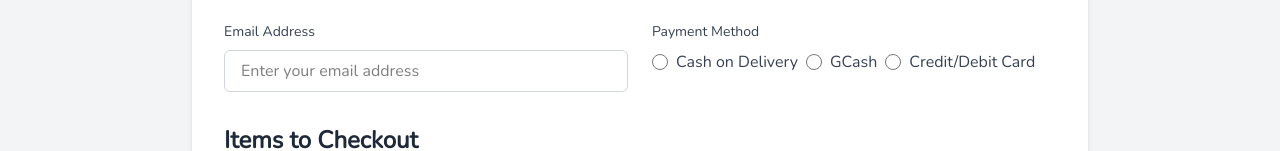
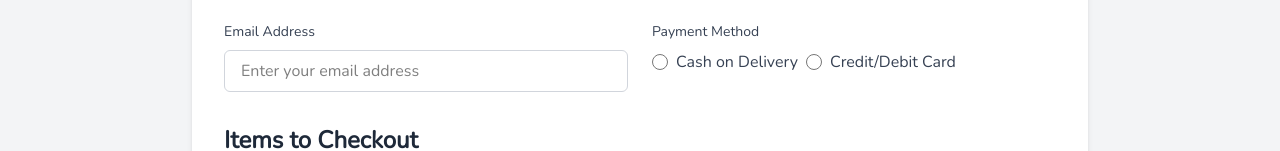
Before and after one commit to gippo05/react-ecommerce-app, a React (Vite) app in the folder front-end/e-commerce-app/: page /checkout in a window 1280 px wide. Shown: the part 308-459 px from the top of the page. Built offline with nearby package versions, Linux system fonts and the light colour scheme.

Commit message:
removed gcash payment method

```diff
--- a/front-end/e-commerce-app/src/pages/checkoutPage.jsx
+++ b/front-end/e-commerce-app/src/pages/checkoutPage.jsx
@@ -171,16 +171,6 @@ const CheckOutPage = ({ cartItems, removeFromCart, clearCart }) => {
               <input
                 type="radio"
                 name="payment"
-                id="GCash"
-                value="GCash"
-                onChange={(e) => setPaymentMethod(e.target.value)}
-                className="h-4 w-4 text-amber-600 focus:ring-amber-500"
-              />
-              <label htmlFor="GCash" className="text-gray-700">GCash</label>
-
-              <input
-                type="radio"
-                name="payment"
                 id="Card"
                 value="Card"
                 onChange={(e) => setPaymentMethod(e.target.value)}
```
